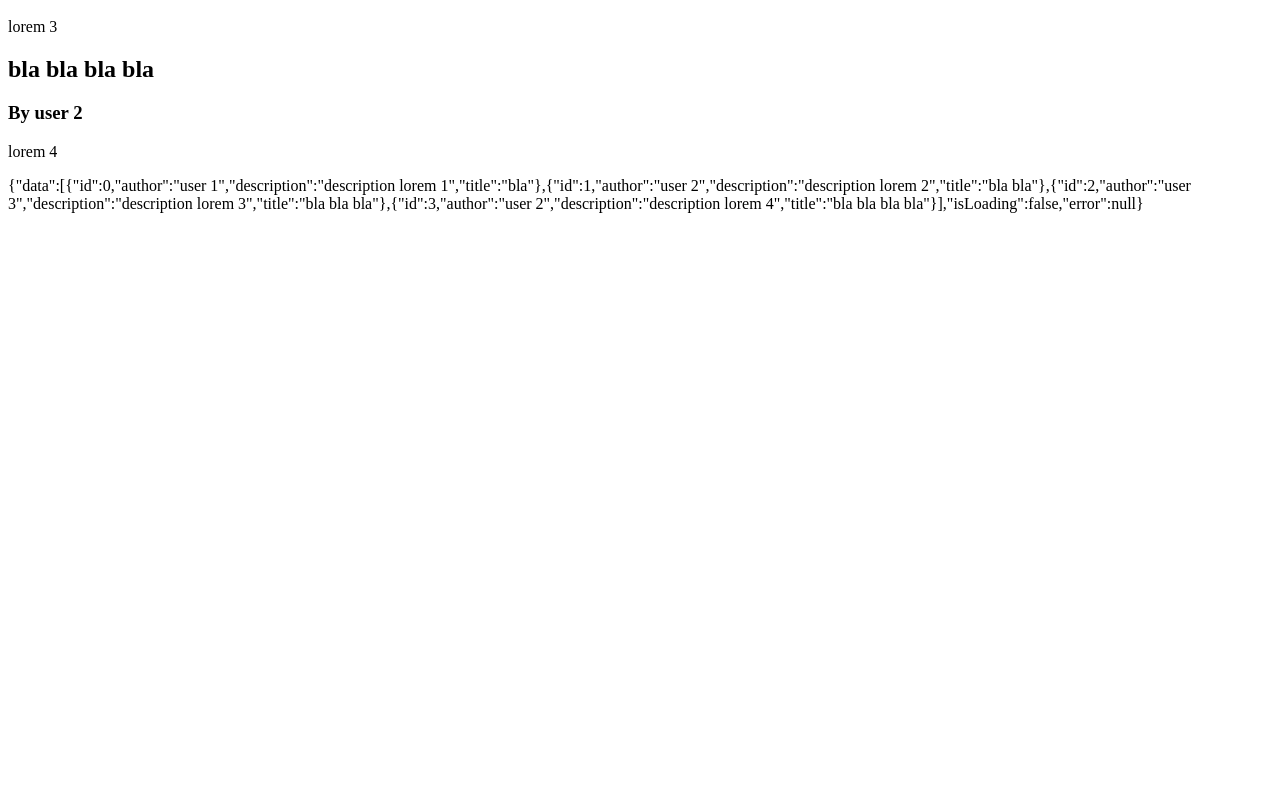
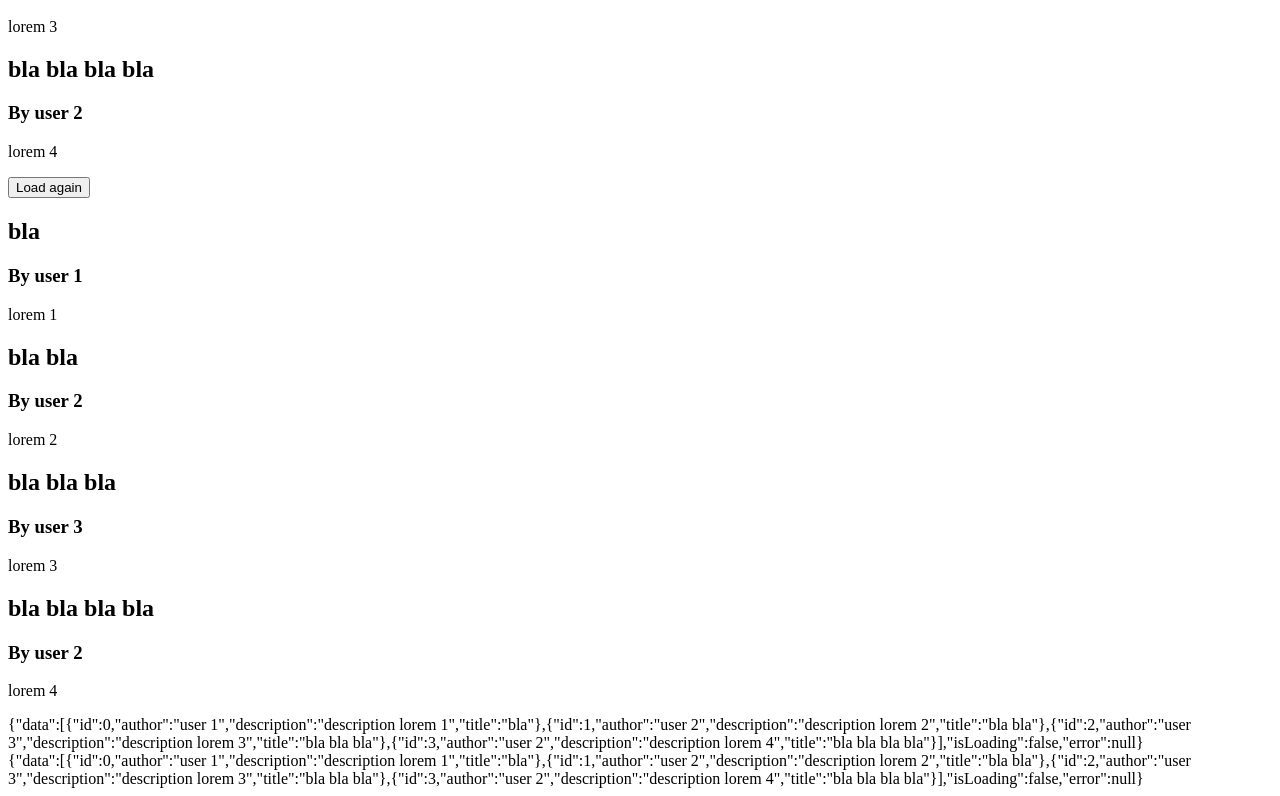
Before and after one commit to fc-fullstack-courses/pfe-2024-1-react-lessons, a React (Vite) app: page / in a window 1280 px wide. Shown: the part 370-1166 px from the top of the page. Before the commit the page ends 800 px from the top, so only its background shows below. Built offline with nearby package versions, Linux system fonts and the light colour scheme.

Commit message:
Add children examples

```diff
--- a/src/App.jsx
+++ b/src/App.jsx
@@ -123,11 +123,15 @@ class App extends React.Component {
 
     return (
       <>
-        <DataLoader loadData={getMessages} render={renderMessages} />
+        <DataLoader loadData={getMessages} children={renderMessages} />
+        <DataLoader loadData={getMessages}>{renderMessages}</DataLoader>
         <DataLoader
           loadData={getVideos}
-          render={(state) => <div>{JSON.stringify(state)}</div>}
+          children={(state) => <div>{JSON.stringify(state)}</div>}
         />
+        <DataLoader loadData={getVideos}>
+          {(state) => <div>{JSON.stringify(state)}</div>}
+        </DataLoader>
         {/* <UsersLoader /> */}
         {/* <Header
           user={user}
--- a/src/components/DataLoader/index.jsx
+++ b/src/components/DataLoader/index.jsx
@@ -45,7 +45,9 @@ class DataLoader extends Component {
 
   render() {
     // render - функція, яка містить jsx який треба відмалювати
-    const jsxLayout = this.props.render(this.state, this.load);
+    // const jsxLayout = this.props.render(this.state, this.load);
+
+    const jsxLayout = this.props.children(this.state, this.load);
 
     return jsxLayout;
   }
```
